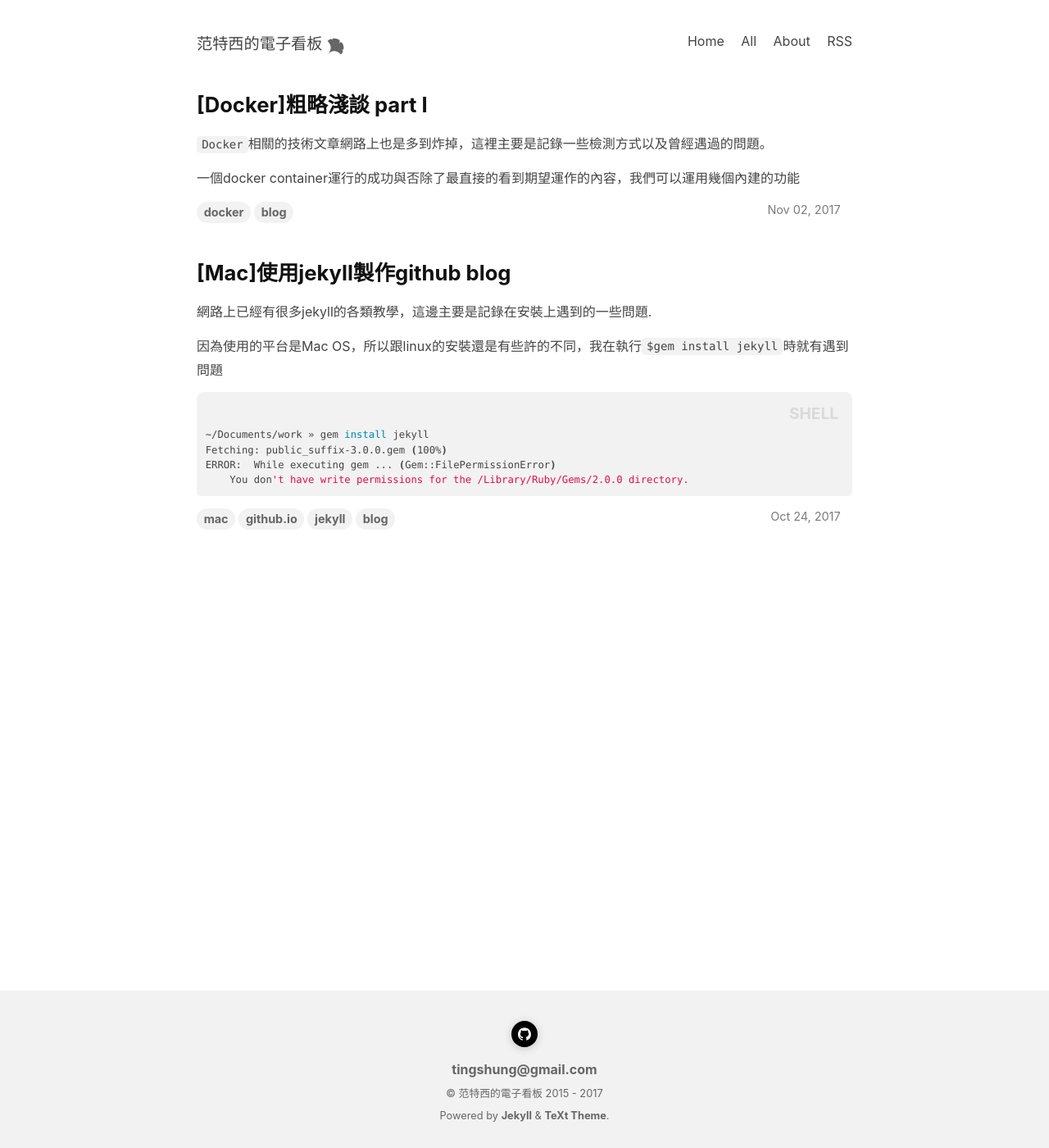
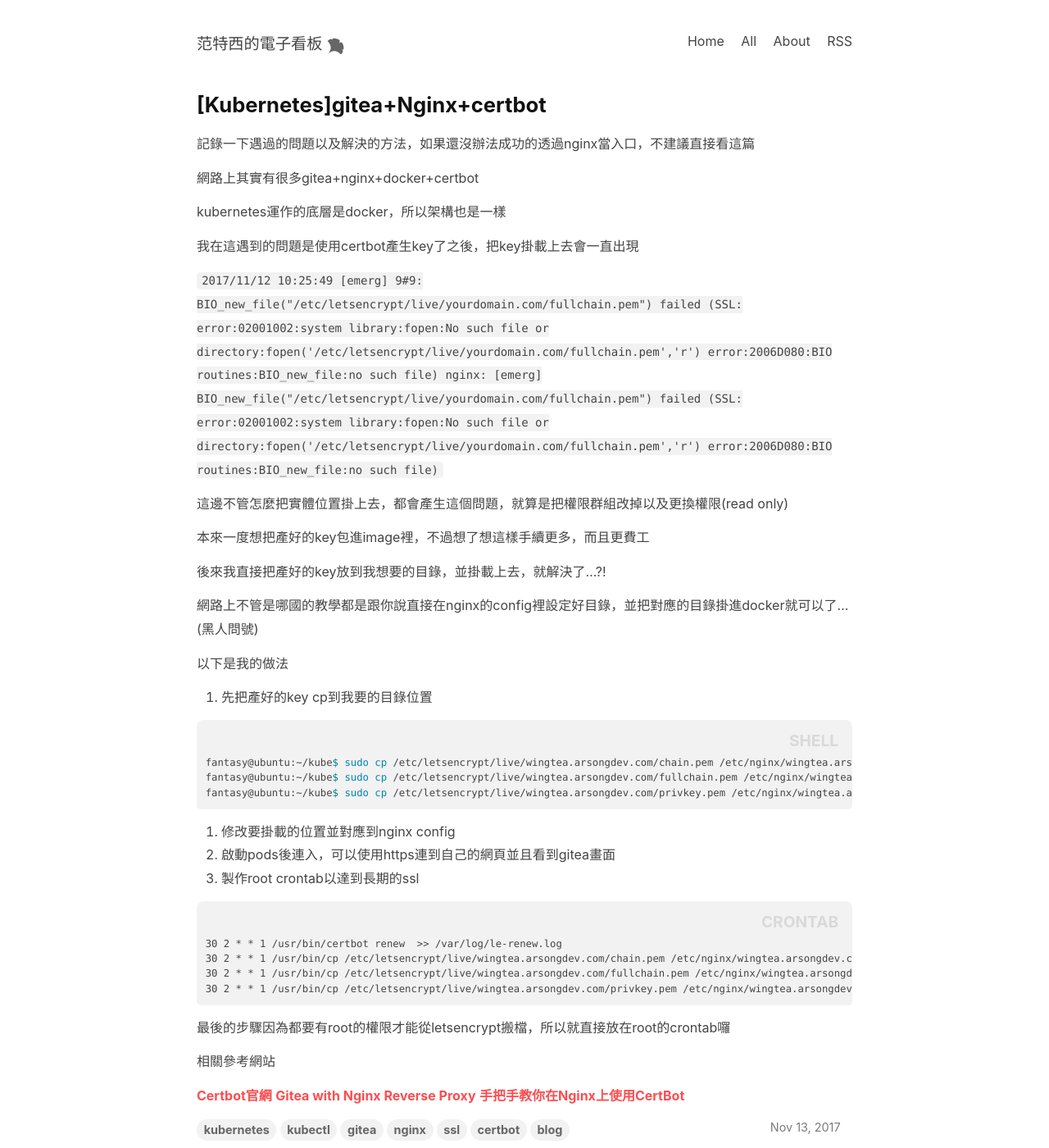
Before and after one commit to tingShean/tingshean.github.io, a Jekyll site: the page built from index.html, in a window 1280 px wide and 1400 px high. Shown: the whole window at 82% size. Built offline with Jekyll 4.4.1, drawn with Linux system fonts in a browser that asks for light colours; nearby versions of some CDN libraries; the list of posts is cut into pages by our own code.

Commit message:
[Add]20171113 post
Add new post
Modify file type

```diff
--- /dev/null
+++ b/_posts/2017-11-13-how-to-gitea-with-nginx-ssl-on-kubernetes.md
@@ -0,0 +1,63 @@
+---
+layout: post
+title:  "[Kubernetes]gitea+Nginx+certbot"
+date:   2017-11-13 09:20:00 +0800
+category: blog
+key: 20171113
+tags: kubernetes kubectl gitea nginx ssl certbot blog
+---
+記錄一下遇過的問題以及解決的方法，如果還沒辦法成功的透過nginx當入口，不建議直接看這篇
+
+網路上其實有很多gitea+nginx+docker+certbot
+
+kubernetes運作的底層是docker，所以架構也是一樣
+
+我在這遇到的問題是使用certbot產生key了之後，把key掛載上去會一直出現
+
+`2017/11/12 10:25:49 [emerg] 9#9: BIO_new_file("/etc/letsencrypt/live/yourdomain.com/fullchain.pem") failed (SSL: error:02001002:system library:fopen:No such file or directory:fopen('/etc/letsencrypt/live/yourdomain.com/fullchain.pem','r') error:2006D080:BIO routines:BIO_new_file:no such file)
+nginx: [emerg] BIO_new_file("/etc/letsencrypt/live/yourdomain.com/fullchain.pem") failed (SSL: error:02001002:system library:fopen:No such file or directory:fopen('/etc/letsencrypt/live/yourdomain.com/fullchain.pem','r') error:2006D080:BIO routines:BIO_new_file:no such file)`
+
+
+這邊不管怎麼把實體位置掛上去，都會產生這個問題，就算是把權限群組改掉以及更換權限(read only)
+
+本來一度想把產好的key包進image裡，不過想了想這樣手續更多，而且更費工
+
+
+後來我直接把產好的key放到我想要的目錄，並掛載上去，就解決了...?!
+
+網路上不管是哪國的教學都是跟你說直接在nginx的config裡設定好目錄，並把對應的目錄掛進docker就可以了...(黑人問號)
+
+
+以下是我的做法
+
+1. 先把產好的key cp到我要的目錄位置
+
+{% highlight shell %}
+fantasy@ubuntu:~/kube$ sudo cp /etc/letsencrypt/live/wingtea.arsongdev.com/chain.pem /etc/nginx/wingtea.arsongdev.com/
+fantasy@ubuntu:~/kube$ sudo cp /etc/letsencrypt/live/wingtea.arsongdev.com/fullchain.pem /etc/nginx/wingtea.arsongdev.com/
+fantasy@ubuntu:~/kube$ sudo cp /etc/letsencrypt/live/wingtea.arsongdev.com/privkey.pem /etc/nginx/wingtea.arsongdev.com/
+{% endhighlight %}
+
+2. 修改要掛載的位置並對應到nginx config
+3. 啟動pods後連入，可以使用https連到自己的網頁並且看到gitea畫面
+4. 製作root crontab以達到長期的ssl
+
+{% highlight crontab %}
+30 2 * * 1 /usr/bin/certbot renew  >> /var/log/le-renew.log
+30 2 * * 1 /usr/bin/cp /etc/letsencrypt/live/wingtea.arsongdev.com/chain.pem /etc/nginx/wingtea.arsongdev.com/
+30 2 * * 1 /usr/bin/cp /etc/letsencrypt/live/wingtea.arsongdev.com/fullchain.pem /etc/nginx/wingtea.arsongdev.com/
+30 2 * * 1 /usr/bin/cp /etc/letsencrypt/live/wingtea.arsongdev.com/privkey.pem /etc/nginx/wingtea.arsongdev.com/
+{% endhighlight %}
+
+最後的步驟因為都要有root的權限才能從letsencrypt搬檔，所以就直接放在root的crontab囉
+
+
+相關參考網站
+
+[Certbot官網][certbot-offical]
+[Gitea with Nginx Reverse Proxy][focaabys-note]
+[手把手教你在Nginx上使用CertBot][nginx-certbot]
+
+[certbot-offical]: https://certbot.eff.org/#ubuntuxenial-other
+[focaabys-note]: https://focaaby.github.io/2017/10/22/Gitea-with-Nginx-Reverse-Proxy/
+[nginx-certbot]: https://segmentfault.com/a/1190000005797776
```
Also changed, not shown: _posts/2017-11-02-how-about-docker-port-i.md (+3 -0 lines), _posts/2017-10-24-make-github-blog-with-jekyll-on-mac.md (renamed from _posts/2017-10-24-make-github-blog-with-jekyll-on-mac.markdown).
